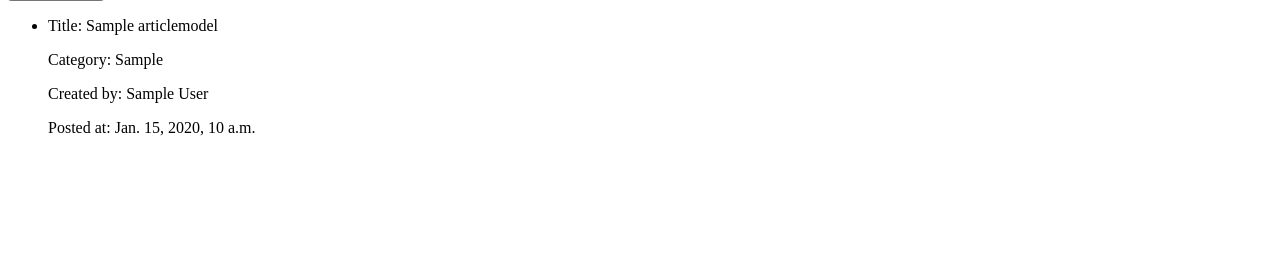
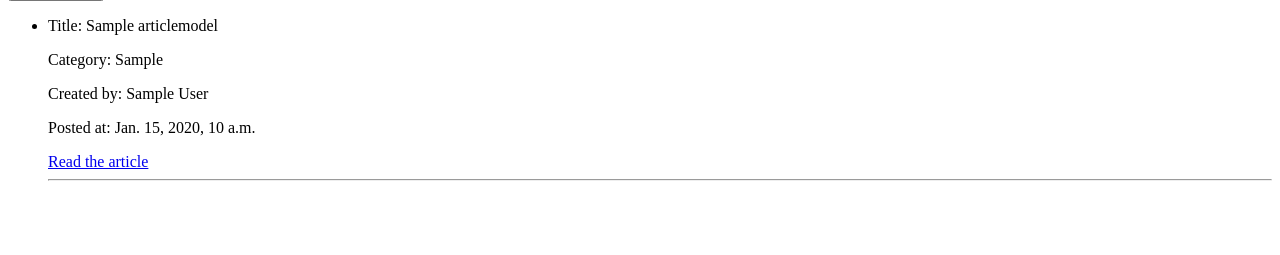
Before and after one commit to AlexBulavin/django_blog, a Django app: page /blog/articles in a window 1280 px wide. Shown: the part 319-574 px from the top of the page. Run offline with Django 3.2, Linux system fonts and the light colour scheme; tables that the repository leaves empty hold one stand-in row (values such as "Sample post").

Commit message:
Add links to the article detail page and backward page.

```diff
--- a/blog/templates/article_details.html
+++ b/blog/templates/article_details.html
@@ -11,6 +11,6 @@
     <p>Posted at: {{article.creation_date}}</p>
     <br>
     <p>Content: {{article.content}} </p>
-    <hr />
+    <a href="http://localhost:8000/blog/articles">Back to the articles list</a>
 </body>
 </html>
--- a/blog/templates/articles.html
+++ b/blog/templates/articles.html
@@ -34,7 +34,9 @@
                 <p>Category: {{article.category}}</p>
                 <p>Created by: {{article.author}} </p>
                 <p>Posted at: {{article.creation_date}}</p>
+                <a href="http://localhost:8000/blog/articles/{{article.id}}">Read the article </a>
             </li>
+            <hr />
             {% endfor %}
         </ul>
     </div>
```
